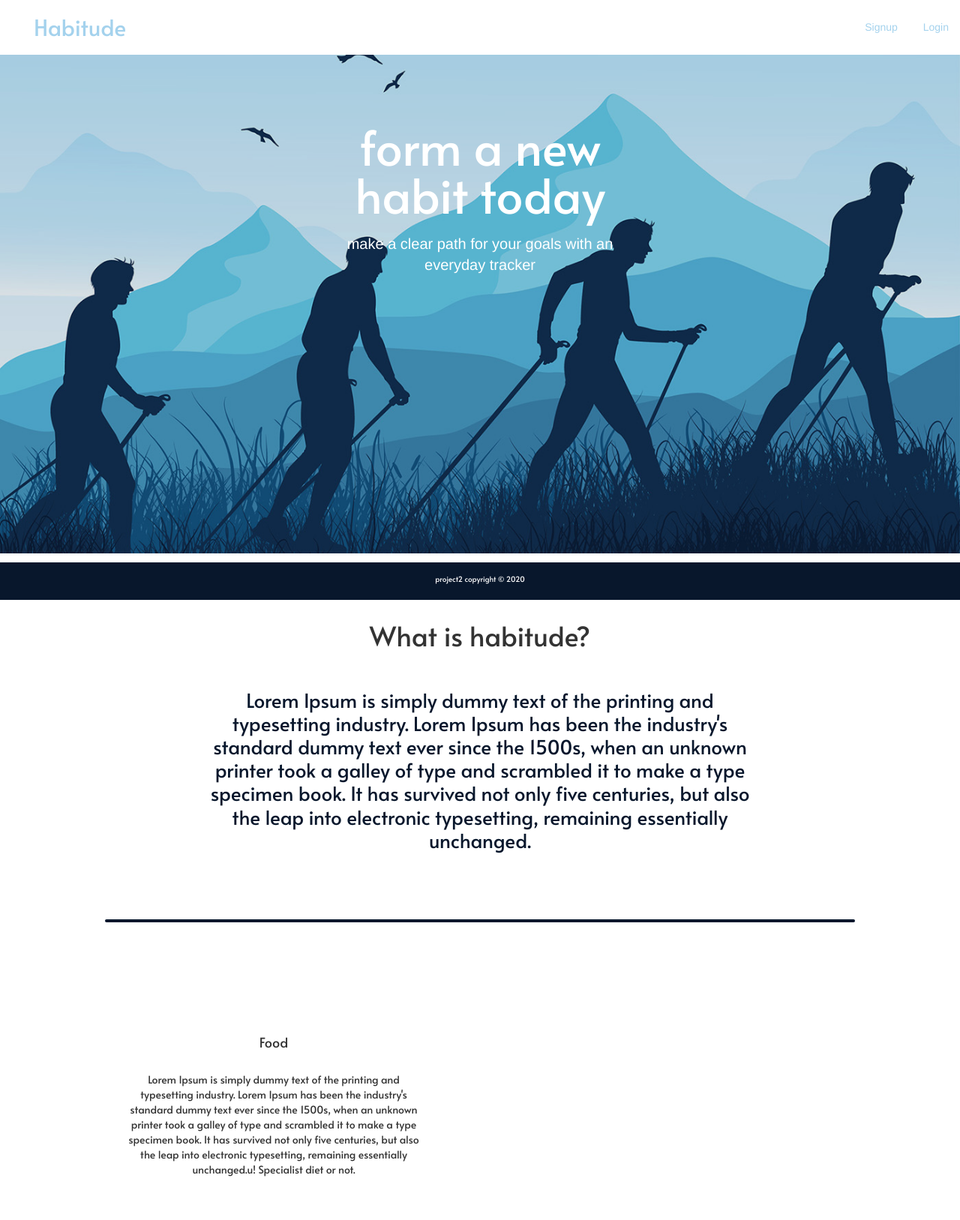
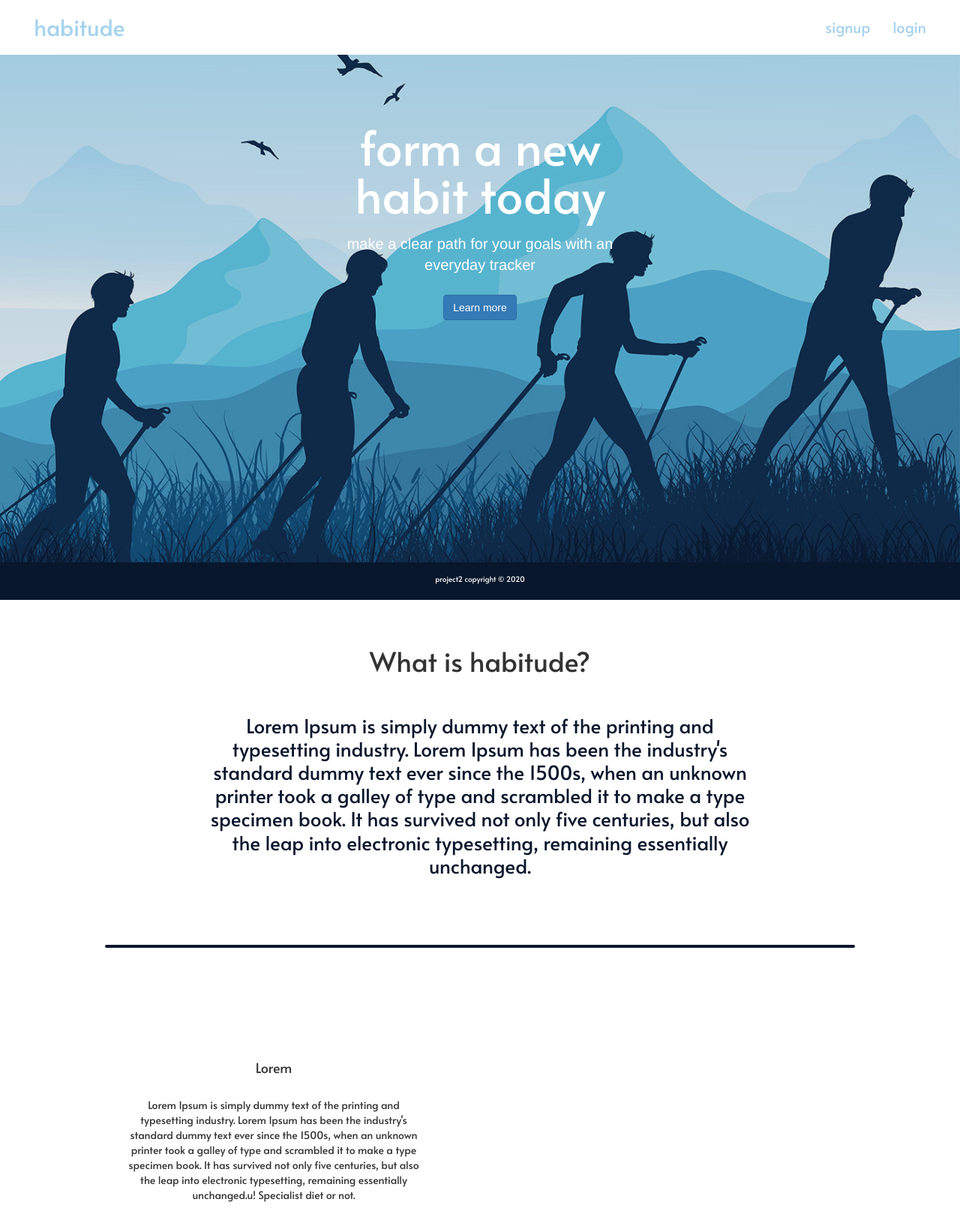
Before and after one commit to carolinetwyman/Habitude, a Node server app: page / in a window 1280 px wide. Shown: the top 1627 px of the page at 75% size. Run offline with Node 20, Linux system fonts and the light colour scheme; data that the repository does not hold is empty; some libraries are stand-ins or nearby versions.

Commit message:
updated hnadlebars except community

```diff
--- a/server.js
+++ b/server.js
@@ -13,7 +13,7 @@ const db = require("./models");
 
 //====================================================================================//
 app.set('views', path.join(__dirname, 'views'));
-app.engine('handlebars', exphbs({defaultLayout: 'main'}));
+app.engine('handlebars', exphbs({ defaultLayout: 'main' }));
 app.set('view engine', 'handlebars');
 //====================================================================================//
 // Creating express app and configuring middleware needed for authentication
--- a/views/home.handlebars
+++ b/views/home.handlebars
@@ -1,10 +1,10 @@
     <nav>
         <div class="nav">
             <div class="li flex-container">
-                <a class="nav-link flex-item" id="logo" href="/members">Habitude</a>
-                <div class="control">
-                    <a class="nav-link flex-item" id="logout" href="/signup">Signup</a>
-                    <a class="nav-link flex-item" id="logout" href="/login">Login</a>
+                <a class="nav-link flex-item" id="logo" href="/members">habitude</a>
+                <div class="li flex-container-1">
+                    <a class="nav-link flex-item" id="signup" href="/signup">signup</a>
+                    <a class="nav-link flex-item" id="login" href="/login">login</a>
                 </div>
             </div>
         </div>
@@ -13,9 +13,10 @@
         <div>
             <h2>form a new habit today</h2>
             <p>make a clear path for your goals with an everyday tracker</p>
+              <a class="btn btn-primary" href="#about" role="button">Learn more</a>
         </div>
     </div>
-    <div class="container">
+    <div class="container" id="about">
         <div class="about">
             <div>
                 <h3>What is habitude?</h3>
@@ -29,7 +30,7 @@
     <div class="container">
         <div class="info">
             <div class="infotext">
-                <h4>Food</h4>
+                <h4>Lorem</h4>
                 <p>
                     Lorem Ipsum is simply dummy text of the printing and typesetting industry. Lorem Ipsum has been the industry's standard dummy text ever since the 1500s, when an unknown printer took a galley of type and scrambled it to make a type specimen book. It has
                     survived not only five centuries, but also the leap into electronic typesetting, remaining essentially unchanged.u! Specialist diet or not.
--- a/views/login.handlebars
+++ b/views/login.handlebars
@@ -1,6 +1,6 @@
 <div class="container">
         <div class="row">
-            <div class="col-md-6 col-md-offset-3" style="margin-top: 155px;">
+            <div class="col-md-6 col-md-offset-3 info" style="margin-top: 155px;">
                 <h1>habitude</h1>
                 <h2>form a new habit today!</h2>
                 <form class="login">
--- a/views/progresschart.handlebars
+++ b/views/progresschart.handlebars
@@ -1,10 +1,10 @@
 <nav>
     <div class="nav">
         <div class="li flex-container">
-            <a class="nav-link flex-item" id="logo" href="/members">Habitude</a>
+            <a class="nav-link flex-item" id="logo" href="/members">habitude</a>
             <div class="control">
-                <a class="nav-link flex-item" id="logout" href="/community.html">Community</a>
-                <a class="nav-link flex-item" id="logout" href="/logout">Logout</a>
+                <a class="nav-link flex-item" id="logout" href="/community.html">community</a>
+                <a class="nav-link flex-item" id="logout" href="/logout">logout</a>
             </div>
         </div>
     </div>
```
Also changed, not shown: views/members.handlebars (+4 -4 lines).
